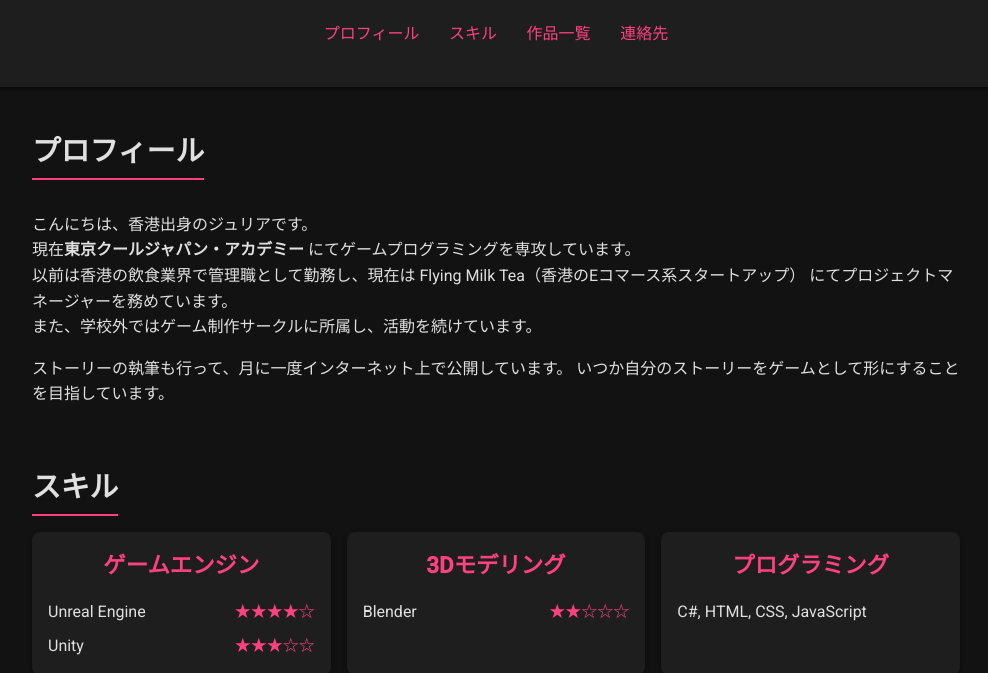
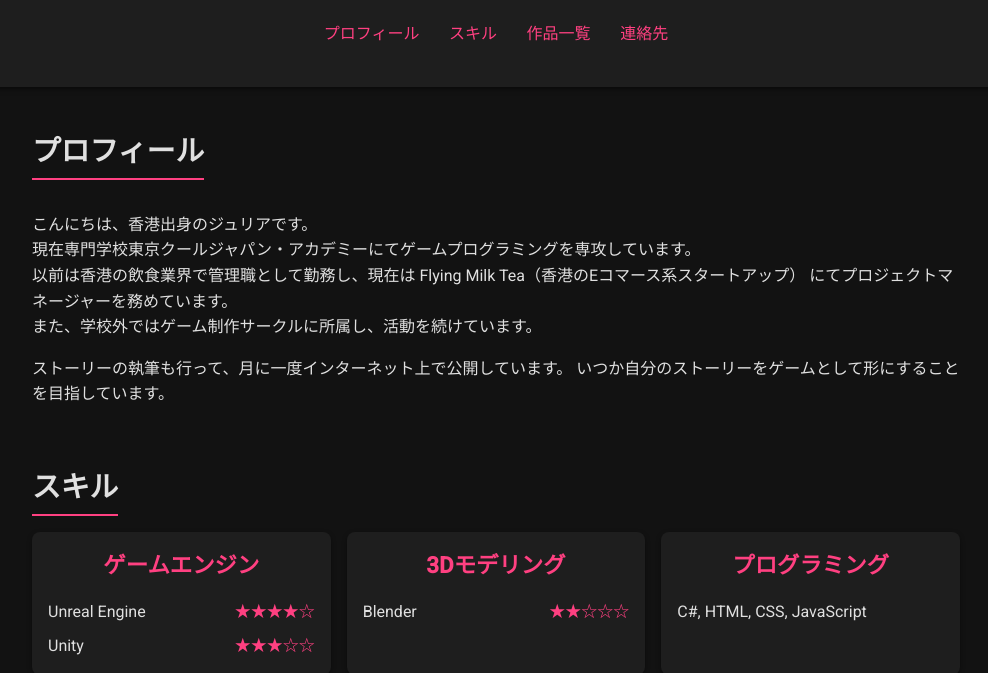
Before and after one commit to tyy10313288/JuliaHomePage, a plain HTML site: page index.html in a window 1280 px wide. Shown: the part 153-826 px from the top of the page, without its empty margins (144-1132 px from the left). Drawn offline with Linux system fonts and the light colour scheme.

Commit message:
Update index.html

```diff
--- a/index.html
+++ b/index.html
@@ -43,7 +43,7 @@
       <h2>プロフィール</h2>
       <p>
         こんにちは、香港出身のジュリアです。<br>
-        現在<strong>東京クールジャパン・アカデミー</strong> にてゲームプログラミングを専攻しています。<br>
+        現在専門学校東京クールジャパン・アカデミーにてゲームプログラミングを専攻しています。<br>
         以前は香港の飲食業界で管理職として勤務し、現在は Flying Milk Tea（香港のEコマース系スタートアップ） にてプロジェクトマネージャーを務めています。<br>
         また、学校外ではゲーム制作サークルに所属し、活動を続けています。
       </p>
@@ -245,7 +245,7 @@
     </section>
 
 
-    <!-- お問い合わせ -->
+    <!-- 連絡先 -->
     <section id="contact" class="fade-section">
       <h2>連絡先</h2>
       <p class="contact-email"><a href="mailto:game22403001@gmail.com">game22403001@gmail.com</a></p>
```
